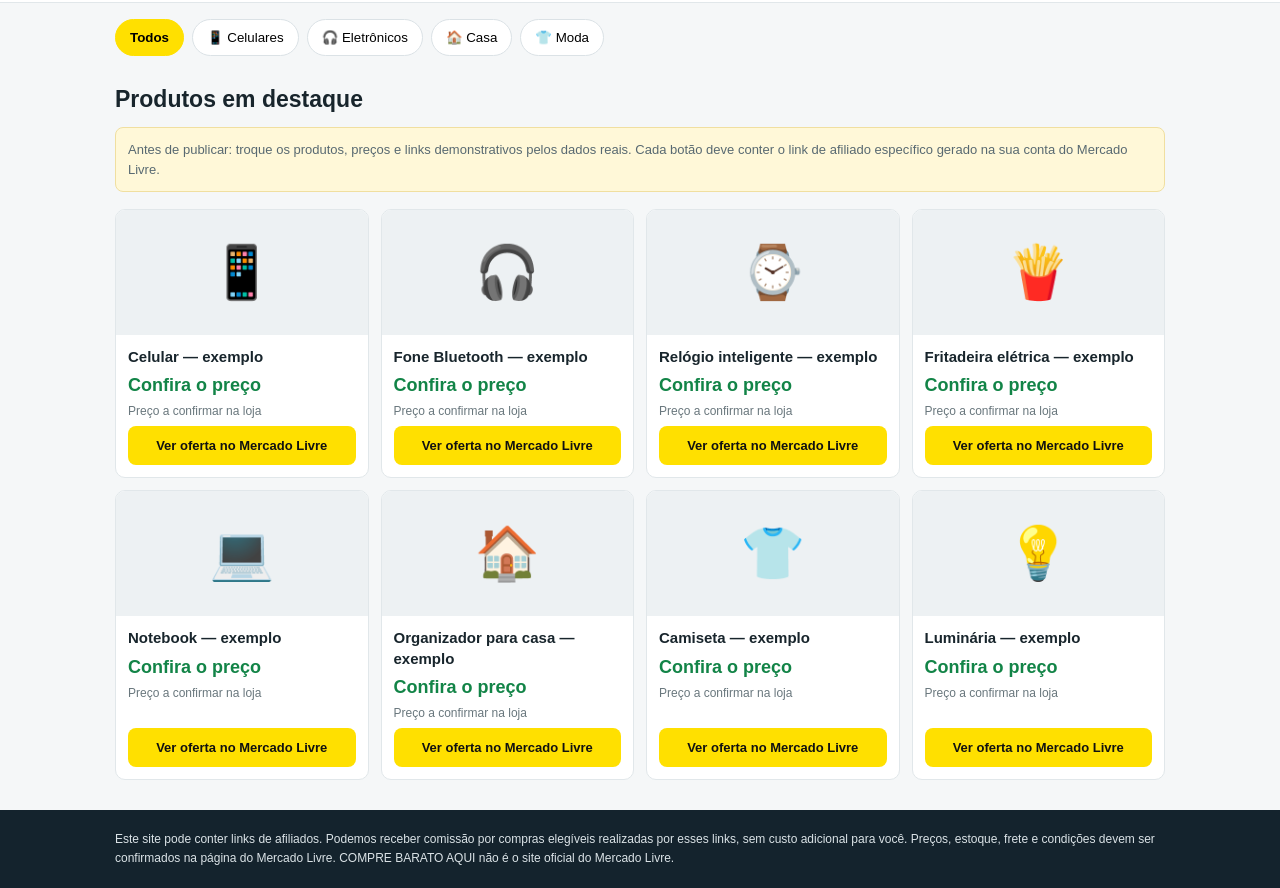
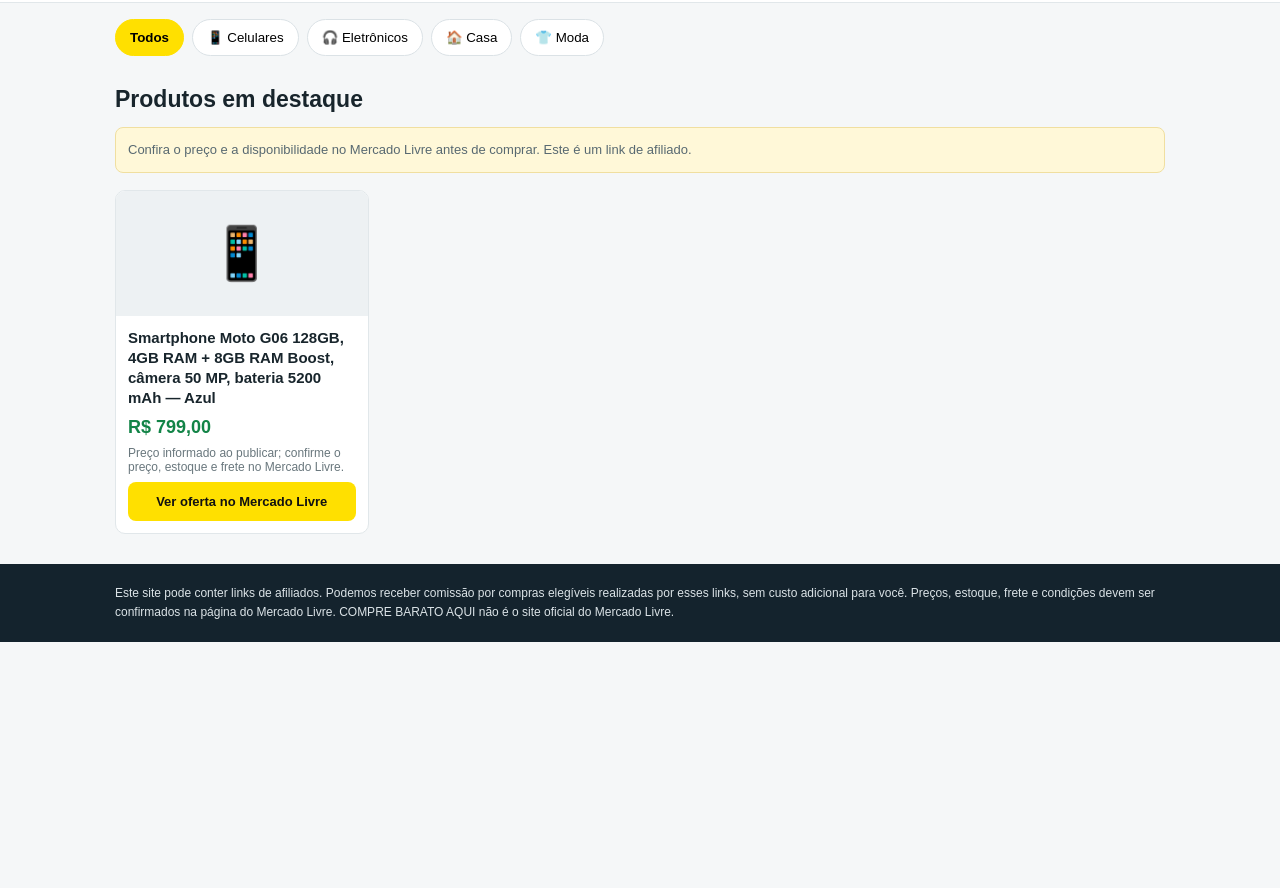
Before and after one commit to putozhsu-pixel/compre-barato-aqui, a plain HTML site: page index.html in a window 1280 px wide. Shown: the part 320-1208 px from the top of the page. After the commit the page ends 962 px from the top, so only its background shows below. Drawn offline with Linux system fonts and the light colour scheme.

Commit message:
Update index.html

```diff
--- a/index.html
+++ b/index.html
@@ -38,31 +38,16 @@ h2{font-size:23px;margin:14px 0}.hint{font-size:13px;color:#586971;line-height:1
     <button class="cat" data-cat="Moda">👕 Moda</button>
   </div>
   <h2>Produtos em destaque</h2>
-  <div class="hint">Antes de publicar: troque os produtos, preços e links demonstrativos pelos dados reais. Cada botão deve conter o link de afiliado específico gerado na sua conta do Mercado Livre.</div>
+  <div class="hint">Confira o preço e a disponibilidade no Mercado Livre antes de comprar. Este é um link de afiliado.</div>
   <div class="grid" id="grid">
-    <article class="product" data-cat="Celulares" data-name="Celular smartphone">
-      <div class="pic">📱</div><div class="details"><h3>Celular — exemplo</h3><div class="price">Confira o preço</div><div class="small">Preço a confirmar na loja</div><a class="btn affiliate" href="#" data-link="COLE_SEU_LINK_AQUI">Ver oferta no Mercado Livre</a></div>
-    </article>
-    <article class="product" data-cat="Eletrônicos" data-name="Fone de ouvido bluetooth">
-      <div class="pic">🎧</div><div class="details"><h3>Fone Bluetooth — exemplo</h3><div class="price">Confira o preço</div><div class="small">Preço a confirmar na loja</div><a class="btn affiliate" href="#" data-link="COLE_SEU_LINK_AQUI">Ver oferta no Mercado Livre</a></div>
-    </article>
-    <article class="product" data-cat="Eletrônicos" data-name="Relógio smartwatch">
-      <div class="pic">⌚</div><div class="details"><h3>Relógio inteligente — exemplo</h3><div class="price">Confira o preço</div><div class="small">Preço a confirmar na loja</div><a class="btn affiliate" href="#" data-link="COLE_SEU_LINK_AQUI">Ver oferta no Mercado Livre</a></div>
-    </article>
-    <article class="product" data-cat="Casa" data-name="Fritadeira air fryer cozinha">
-      <div class="pic">🍟</div><div class="details"><h3>Fritadeira elétrica — exemplo</h3><div class="price">Confira o preço</div><div class="small">Preço a confirmar na loja</div><a class="btn affiliate" href="#" data-link="COLE_SEU_LINK_AQUI">Ver oferta no Mercado Livre</a></div>
-    </article>
-    <article class="product" data-cat="Eletrônicos" data-name="Notebook computador">
-      <div class="pic">💻</div><div class="details"><h3>Notebook — exemplo</h3><div class="price">Confira o preço</div><div class="small">Preço a confirmar na loja</div><a class="btn affiliate" href="#" data-link="COLE_SEU_LINK_AQUI">Ver oferta no Mercado Livre</a></div>
-    </article>
-    <article class="product" data-cat="Casa" data-name="Organizador utensílio casa">
-      <div class="pic">🏠</div><div class="details"><h3>Organizador para casa — exemplo</h3><div class="price">Confira o preço</div><div class="small">Preço a confirmar na loja</div><a class="btn affiliate" href="#" data-link="COLE_SEU_LINK_AQUI">Ver oferta no Mercado Livre</a></div>
-    </article>
-    <article class="product" data-cat="Moda" data-name="Camiseta roupa">
-      <div class="pic">👕</div><div class="details"><h3>Camiseta — exemplo</h3><div class="price">Confira o preço</div><div class="small">Preço a confirmar na loja</div><a class="btn affiliate" href="#" data-link="COLE_SEU_LINK_AQUI">Ver oferta no Mercado Livre</a></div>
-    </article>
-    <article class="product" data-cat="Casa" data-name="Luminária decoração">
-      <div class="pic">💡</div><div class="details"><h3>Luminária — exemplo</h3><div class="price">Confira o preço</div><div class="small">Preço a confirmar na loja</div><a class="btn affiliate" href="#" data-link="COLE_SEU_LINK_AQUI">Ver oferta no Mercado Livre</a></div>
+    <article class="product" data-cat="Celulares" data-name="Smartphone Moto G06 128GB 4GB RAM 8GB RAM Boost câmera 50mp bateria 5200mah azul">
+      <div class="pic" aria-label="Ilustração de smartphone">📱</div>
+      <div class="details">
+        <h3>Smartphone Moto G06 128GB, 4GB RAM + 8GB RAM Boost, câmera 50 MP, bateria 5200 mAh — Azul</h3>
+        <div class="price">R$ 799,00</div>
+        <div class="small">Preço informado ao publicar; confirme o preço, estoque e frete no Mercado Livre.</div>
+        <a class="btn affiliate" href="https://meli.la/1uE7CeL" target="_blank" rel="noopener noreferrer">Ver oferta no Mercado Livre</a>
+      </div>
     </article>
   </div>
   <div class="empty" id="empty">Nenhum produto encontrado. Tente outra busca.</div>
@@ -73,6 +58,6 @@ const cards=[...document.querySelectorAll('.product')], search=document.querySel
 function filter(){let count=0;const q=search.value.trim().toLocaleLowerCase('pt-BR');cards.forEach(c=>{let ok=(category==='Todos'||c.dataset.cat===category)&& (c.dataset.name+' '+c.innerText).toLocaleLowerCase('pt-BR').includes(q);c.style.display=ok?'flex':'none';if(ok)count++});empty.style.display=count?'none':'block'}
 document.querySelector('#searchForm').addEventListener('submit',e=>{e.preventDefault();filter()});search.addEventListener('input',filter);
 document.querySelectorAll('.cat').forEach(b=>b.addEventListener('click',()=>{category=b.dataset.cat;document.querySelectorAll('.cat').forEach(x=>x.classList.toggle('active',x===b));filter()}));
-document.querySelectorAll('.affiliate').forEach(a=>a.addEventListener('click',e=>{const url=a.dataset.link;if(!url||url==='COLE_SEU_LINK_AQUI'||url==='#'){e.preventDefault();alert('Este botão ainda não foi configurado. Edite o arquivo index.html e cole seu link oficial de afiliado do Mercado Livre.')}}));
+
 </script>
 </body></html>
```
